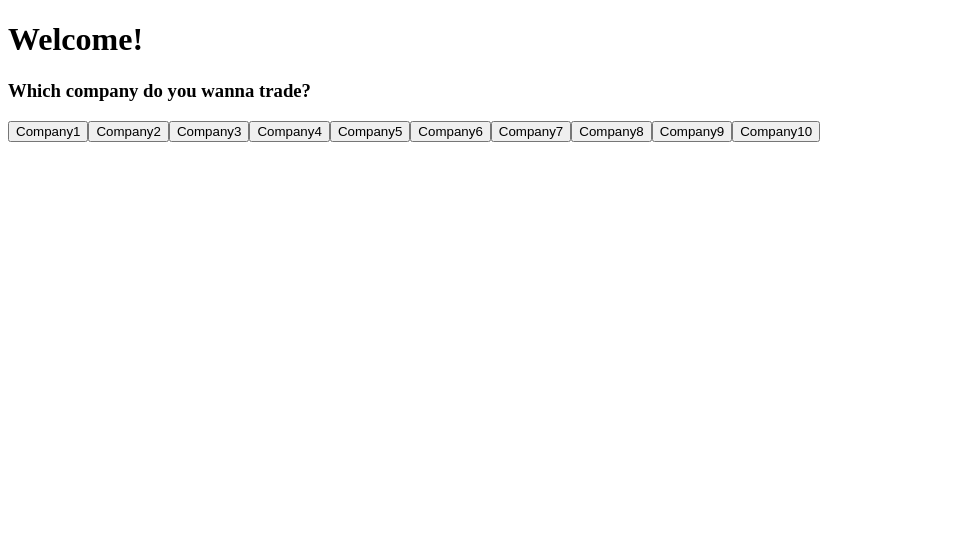
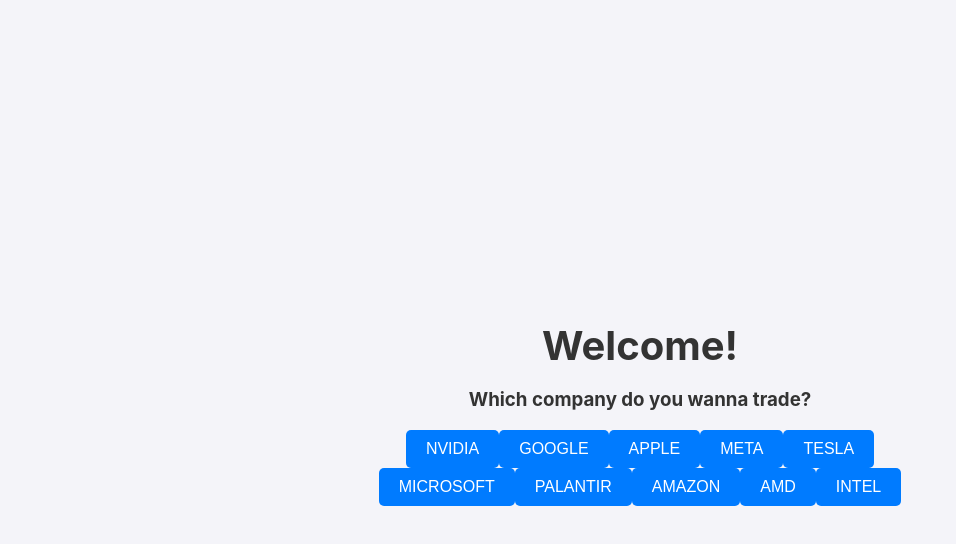
Before and after one commit to Rakshit-or-shadow/stock-market-simulator, a React (Vite) app in the folder frontend/: page /welcome in a window 1280 px wide. Shown: the top 544 px of the page, without its empty margins (0-956 px from the left). Built offline with nearby package versions, Linux system fonts and the light colour scheme.

Commit message:
Added styling to Landing Page

```diff
--- /dev/null
+++ b/frontend/src/LandingPage.css
@@ -0,0 +1,53 @@
+body {
+  font-family: 'Inter', sans-serif;
+  background-color: #f4f4f9;
+  color: #333;
+  margin: 0;
+  padding: 0;
+  display: flex;
+  flex-direction: column;
+  align-items: center;
+  justify-content: center;
+  min-height: 100vh;
+}
+
+h1 {
+  font-size: 2.5rem;
+  font-weight: 700;
+  margin-bottom: 0.5rem;
+}
+
+h2 {
+  font-size: 1.5rem;
+  font-weight: 500;
+  margin-bottom: 1rem;
+}
+
+.container {
+  text-align: center;
+  padding: 2rem;
+  max-width: 600px;
+}
+
+.button-container {
+  display: flex;
+  flex-wrap: wrap;
+  gap: 10px;
+  justify-content: center;
+  margin-top: 1.5rem;
+}
+
+button {
+  background-color: #007bff;
+  color: white;
+  border: none;
+  padding: 10px 20px;
+  font-size: 1rem;
+  border-radius: 5px;
+  cursor: pointer;
+  transition: background-color 0.3s ease-in-out;
+}
+
+button:hover {
+  background-color: #0056b3;
+}
--- a/frontend/src/LandingPage.tsx
+++ b/frontend/src/LandingPage.tsx
@@ -1,6 +1,6 @@
 import React from "react";
 import { useNavigate } from "react-router-dom";
-import "./styles.css"; // Import the CSS file
+import "./LandingPage.css"; // Import the CSS file
 
 const LandingPage: React.FC = () => {
   const navigate = useNavigate();
@@ -10,16 +10,16 @@
       <h1>Welcome!</h1>
       <div className="options">
       <h3>Which company do you wanna trade?</h3>
-        <button onClick={() => navigate("/explore")}>Company1</button>
-        <button onClick={() => navigate("/learn")}>Company2</button>
-        <button onClick={() => navigate("/trade")}>Company3</button>
-        <button onClick={() => navigate("/contact")}>Company4</button>
-        <button onClick={() => navigate("/contact")}>Company5</button>
-        <button onClick={() => navigate("/contact")}>Company6</button>
-        <button onClick={() => navigate("/contact")}>Company7</button>
-        <button onClick={() => navigate("/contact")}>Company8</button>
-        <button onClick={() => navigate("/contact")}>Company9</button>
-        <button onClick={() => navigate("/contact")}>Company10</button>
+        <button onClick={() => navigate("/NVDA")}>NVIDIA</button>
+        <button onClick={() => navigate("GOOGL")}>GOOGLE</button>
+        <button onClick={() => navigate("/APPL")}>APPLE</button>
+        <button onClick={() => navigate("/META")}>META</button>
+        <button onClick={() => navigate("/TSLA")}>TESLA</button>
+        <button onClick={() => navigate("/MSFT")}>MICROSOFT</button>
+        <button onClick={() => navigate("/PLTR")}>PALANTIR</button>
+        <button onClick={() => navigate("/AMZN")}>AMAZON</button>
+        <button onClick={() => navigate("/AMD")}>AMD</button>
+        <button onClick={() => navigate("/INTC")}>INTEL</button>
       </div>
     </div>
   );
```
